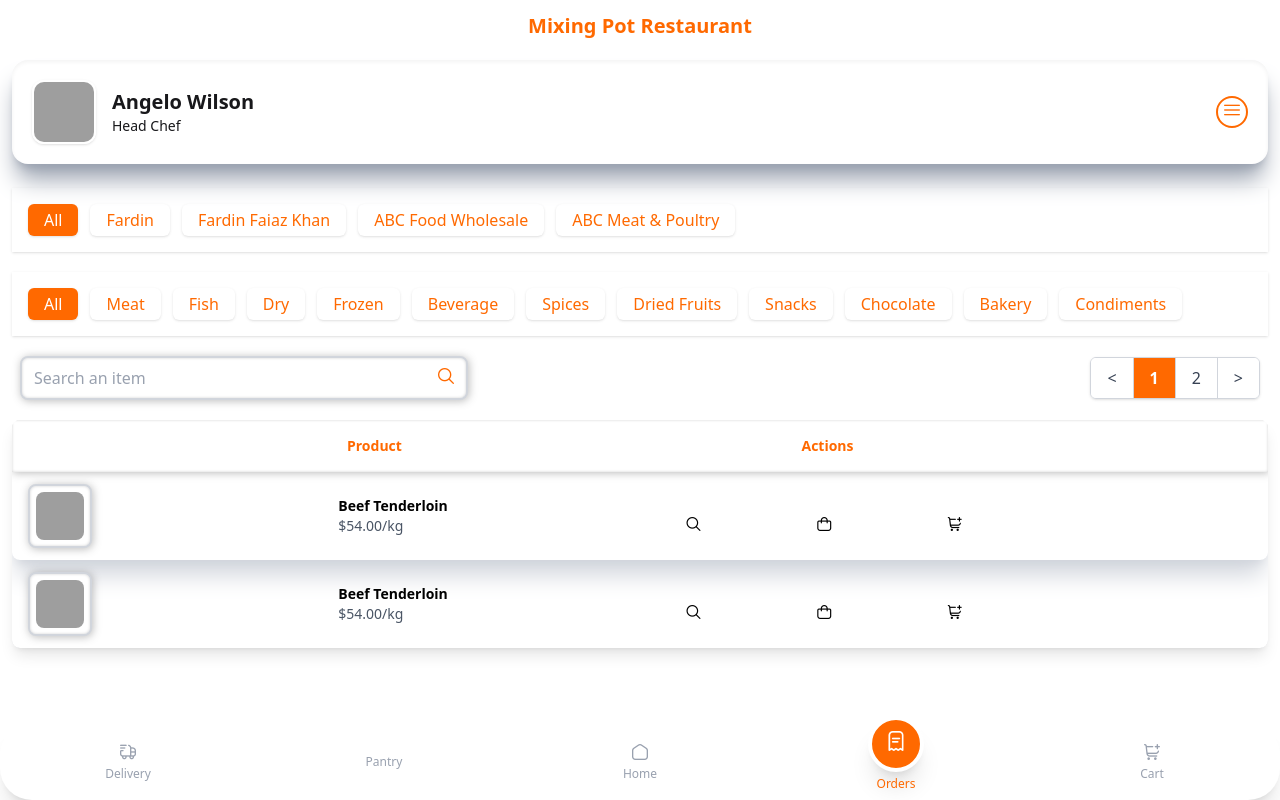
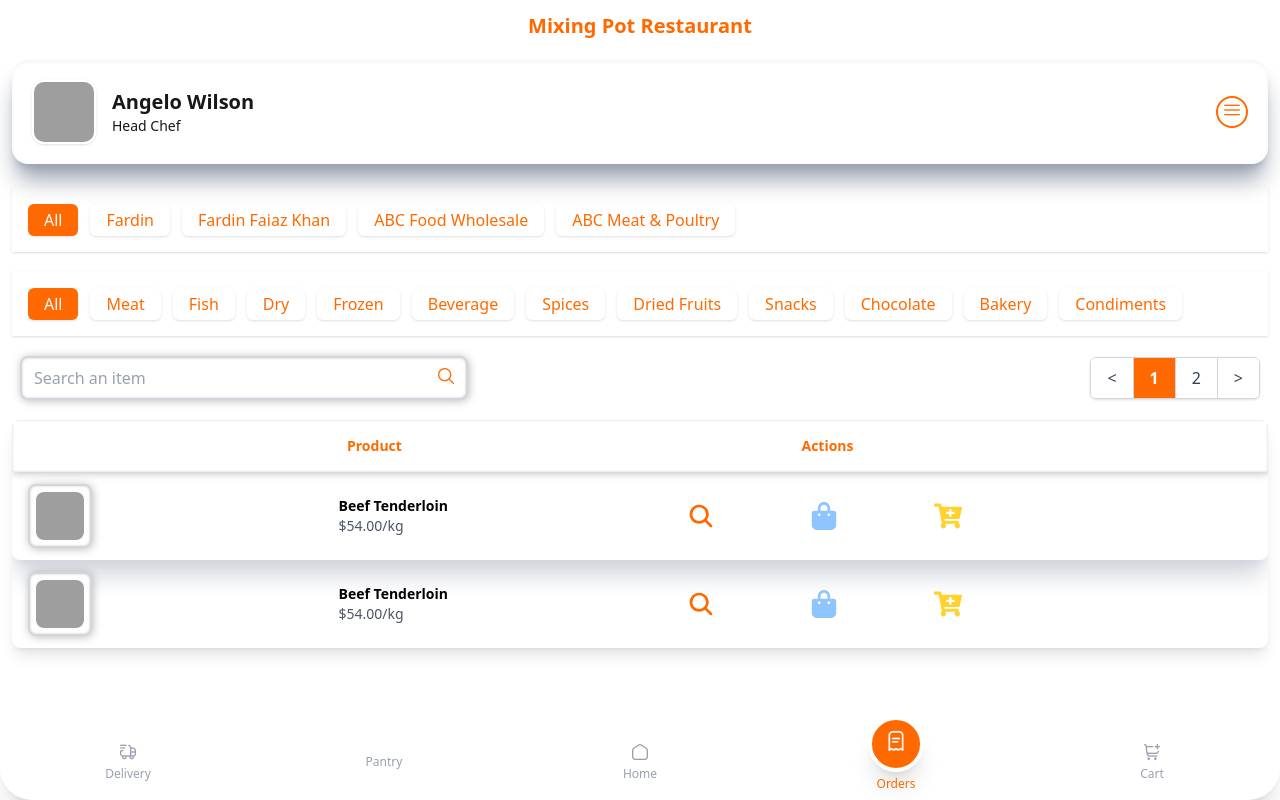
Before and after one commit to OrdersPlus/Chef-Mobile-React, a React (Vite) app: page /orders/new-order-item in a window 1280 px wide. Built offline with nearby package versions, Linux system fonts and the light colour scheme; grey boxes are pictures that could not be loaded; some icons are missing.

Commit message:
last commit

```diff
--- a/src/components/orders/ordersHome/OrdersHomeMain.jsx
+++ b/src/components/orders/ordersHome/OrdersHomeMain.jsx
@@ -1,4 +1,4 @@
-import { FcViewDetails } from "react-icons/fc";
+import { FaCartPlus, FaListAlt } from "react-icons/fa";
 
 export const HomeMain = () => {
   return (
@@ -54,12 +54,12 @@ export const HomeMain = () => {
             </div>
 
             {/* Action Buttons */}
-            <div className="flex items-center justify-center gap-4 text-black font-semibold">
+            <div className="flex items-center justify-center gap-8 text-black font-semibold">
               <button>
-                <FcViewDetails className="text-white h-6 w-6"/>
+                <FaListAlt className="text-orange-500 h-7 w-7" />
               </button>
-              <button>
-                <i className="fi fi-rr-shopping-cart-add"></i>
+              <button className="h-7 w-7">
+                <FaCartPlus className="text-amber-300 h-7 w-7"/>
               </button>
             </div>
           </div>
--- a/src/components/orders/ordersHome/ScrollableButton.jsx
+++ b/src/components/orders/ordersHome/ScrollableButton.jsx
@@ -1,8 +1,9 @@
 
-export const ScrollableButton = ({buttonLabels=[]}) => {
+export const ScrollableButton = ({name, buttonLabels=[]}) => {
   return (
 <div  className="overflow-x-auto w-full mt-5 shadow mb-5">
     <div  className="flex space-x-3 p-4 min-w-full">
+      {name && <div>{name}</div>}
         <div className="p-1 px-4 bg-orange-500 text-white rounded-md shadow flex justify-center items-center whitespace-nowrap min-w-max">
         All
         </div>
--- a/src/components/orders/ordersNewOrder/OrdersNewOrderMain.jsx
+++ b/src/components/orders/ordersNewOrder/OrdersNewOrderMain.jsx
@@ -1,6 +1,9 @@
+import { FaCartPlus } from "react-icons/fa";
 import EditPantryCartModal from "../../kitchen/kitchenModal/EditPantryCartModal";
 import EditPentryDetailsModal from "../../kitchen/kitchenModal/EditPentryDetailsModal";
 import PantryListDetailsModal from "../../kitchen/kitchenModal/PantryListDetailsModal";
+import { FaBagShopping } from "react-icons/fa6";
+import { IoSearch } from "react-icons/io5";
 
 export const OrdersNewOrderMain = () => {
   return (
@@ -49,22 +52,22 @@ export const OrdersNewOrderMain = () => {
                   <span className="text-gray-600">$54.00/kg</span>
                 </div>
               </div>
-              <div className="w-1/4  text-black pl-4 flex justify-between items-center mt-5 font-semibold ml-15">
+              <div className="w-1/4 text-black flex justify-between items-center font-semibold ml-15">
                 <button onClick={() =>
                         document.getElementById("searchModal").showModal() } >
-                  <i className="fi fi-rr-search"></i>
+                    <IoSearch  className="text-orange-500 h-7 w-7 ml-4" />
                   {/* <PantryListDetailsModal /> */}
                 </button>
                   <EditPentryDetailsModal />
                 <button className="ml-2">
-                  <i className="fi fi-rr-shopping-bag"></i>
+                  <FaBagShopping className="text-blue-300 300 h-7 w-7 ml-4" />
                 </button>
                 <button onClick={() =>
                         document.getElementById("productModal2").showModal()
                       } className="ml-2">
-                  <i className="fi fi-rr-shopping-cart-add"></i>
+                    <FaCartPlus className="text-amber-300 h-7 w-7 ml-4"/>
                 </button>
-                  <EditPantryCartModal />
+                  <EditPantryCartModal className="text-amber-300 h-7 w-7"/>
               </div>
               <div className="w-1/4"></div>
             </div>
@@ -92,15 +95,15 @@ export const OrdersNewOrderMain = () => {
                   <span className="text-gray-600">$54.00/kg</span>
                 </div>
               </div>
-              <div className="w-1/4 text-black pl-4 flex justify-between items-center mt-5 font-semibold ml-15">
+              <div className="w-1/4 text-black flex justify-between items-center font-semibold ml-15">
                 <button>
-                  <i className="fi fi-rr-search"></i>
+                    <IoSearch  className="text-orange-500 h-7 w-7 ml-4" />
                 </button>
                 <button className="ml-2">
-                  <i className="fi fi-rr-shopping-bag"></i>
+                  <FaBagShopping className="text-blue-300 300 h-7 w-7 ml-4" />
                 </button>
                 <button className="ml-2">
-                  <i className="fi fi-rr-shopping-cart-add"></i>
+                    <FaCartPlus className="text-amber-300 h-7 w-7 ml-4"/>
                 </button>
               </div>
               <div className="w-1/4"></div>
--- a/src/components/orders/repeatOrders/RepeatOrderMain.jsx
+++ b/src/components/orders/repeatOrders/RepeatOrderMain.jsx
@@ -7,7 +7,7 @@ const RepeatOrderMain = () => {
 <div className="bg-white gap-12 p-4 pt-1 pb-1 m-4 rounded-2xl flex items-center relative" style={{ boxShadow: 'inset 0px 0px 3px #d1d1d1, 1px 1px 8px #807e7e66' }}>
 
   {/* Close Button (top-left corner) */}
-  <button className="absolute top-0 right-0 m-2 border-2 rounded-full text-gray-500 hover:text-gray-700">
+  <button className="absolute top-0 right-0 m-2 border-2 rounded-full text-red-500 hover:text-gray-700">
     <svg xmlns="http://www.w3.org/2000/svg" fill="none" viewBox="0 0 24 24" stroke="currentColor" className="w-6 h-6">
       <path strokeLinecap="round" strokeLinejoin="round" strokeWidth="2" d="M6 18L18 6M6 6l12 12" />
     </svg>
@@ -61,14 +61,14 @@ const RepeatOrderMain = () => {
 
   {/* Action Buttons */}
   <div className="mt-4 flex flex-col gap-2 justify-end">
-    <FaEdit className='text-orange-500 text-xl' />
+    <FaEdit className='text-green-500 text-xl' />
     <FaFolderOpen className='text-amber-300 text-xl' />
   </div>
 </div>
 <div className="bg-white gap-12 p-4 pt-1 pb-1 m-4 rounded-2xl flex items-center relative" style={{ boxShadow: 'inset 0px 0px 3px #d1d1d1, 1px 1px 8px #807e7e66' }}>
 
   {/* Close Button (top-left corner) */}
-  <button className="absolute top-0 right-0 m-2 border-2 rounded-full text-gray-500 hover:text-gray-700">
+  <button className="absolute top-0 right-0 m-2 border-2 rounded-full text-red-500 hover:text-gray-700">
     <svg xmlns="http://www.w3.org/2000/svg" fill="none" viewBox="0 0 24 24" stroke="currentColor" className="w-6 h-6">
       <path strokeLinecap="round" strokeLinejoin="round" strokeWidth="2" d="M6 18L18 6M6 6l12 12" />
     </svg>
@@ -109,7 +109,7 @@ const RepeatOrderMain = () => {
 
   {/* Action Buttons */}
   <div className="mt-4 flex flex-col gap-2 justify-end">
-    <FaEdit className='text-orange-500 text-xl' />
+    <FaEdit className='text-green-500 text-xl' />
     <FaFolderOpen className='text-amber-300 text-xl' />
   </div>
 </div>
--- a/src/pages/admin/StaffSchedule.jsx
+++ b/src/pages/admin/StaffSchedule.jsx
@@ -126,7 +126,7 @@ const StaffSchedule = () => {
 </div>
 
 
-          <div className="flex items-center justify-between mb-4">
+          <div className="flex items-center justify-between mb-4 mt-4">
 
 
             <div className="relative flex-1 mr-4  ">
--- a/src/pages/orders/OrderDetails.jsx
+++ b/src/pages/orders/OrderDetails.jsx
@@ -31,8 +31,8 @@ export const OrderDetails = () => {
               Total Cost: <span className="text-green-500">$36.00</span>
             </p>
           </div>
-          <button className="bg-red-500 shadow-xl shadow-gray-400 text-white py-2 px-4 rounded-full text-sm">
-            Cancel Order
+          <button className="bg-green-500 shadow-xl shadow-gray-400 text-white py-2 px-4 rounded-full text-sm">
+            View Details
           </button>
         </div>
       </div>
```
